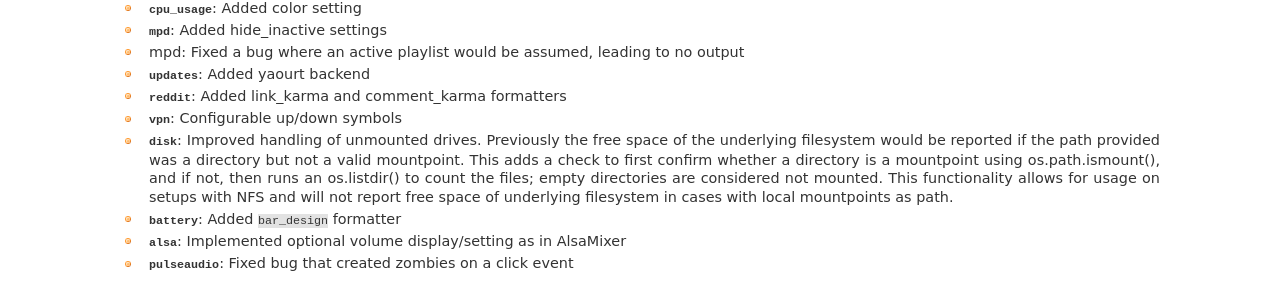
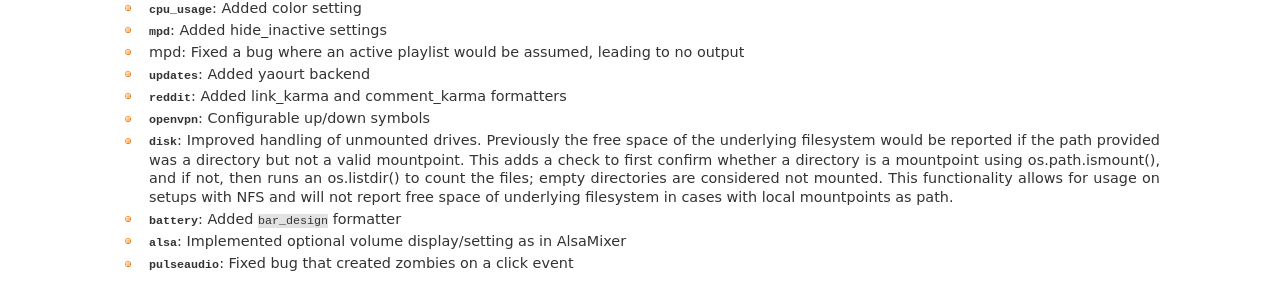
Before and after one commit to enkore/i3pystatus, a Sphinx documentation site: the page built from docs/changelog.rst, in a window 1280 px wide and 900 px high, scrolled down 587 px. Shown: the part 147-449 px from the top of the window. Built offline with Sphinx 7.4.7, drawn with Linux system fonts in a browser that asks for light colours.

Commit message:
Update changelog.rst

```diff
--- a/docs/changelog.rst
+++ b/docs/changelog.rst
@@ -35,7 +35,7 @@
 * mpd: Fixed a bug where an active playlist would be assumed, leading to no output
 * :py:mod:`.updates`: Added yaourt backend
 * :py:mod:`.reddit`: Added link\_karma and comment\_karma formatters
-* :py:mod:`.vpn`: Configurable up/down symbols
+* :py:mod:`.openvpn`: Configurable up/down symbols
 * :py:mod:`.disk`: Improved handling of unmounted drives. Previously
   the free space of the underlying filesystem would be reported if the
   path provided was a directory but not a valid mountpoint. This adds
```
